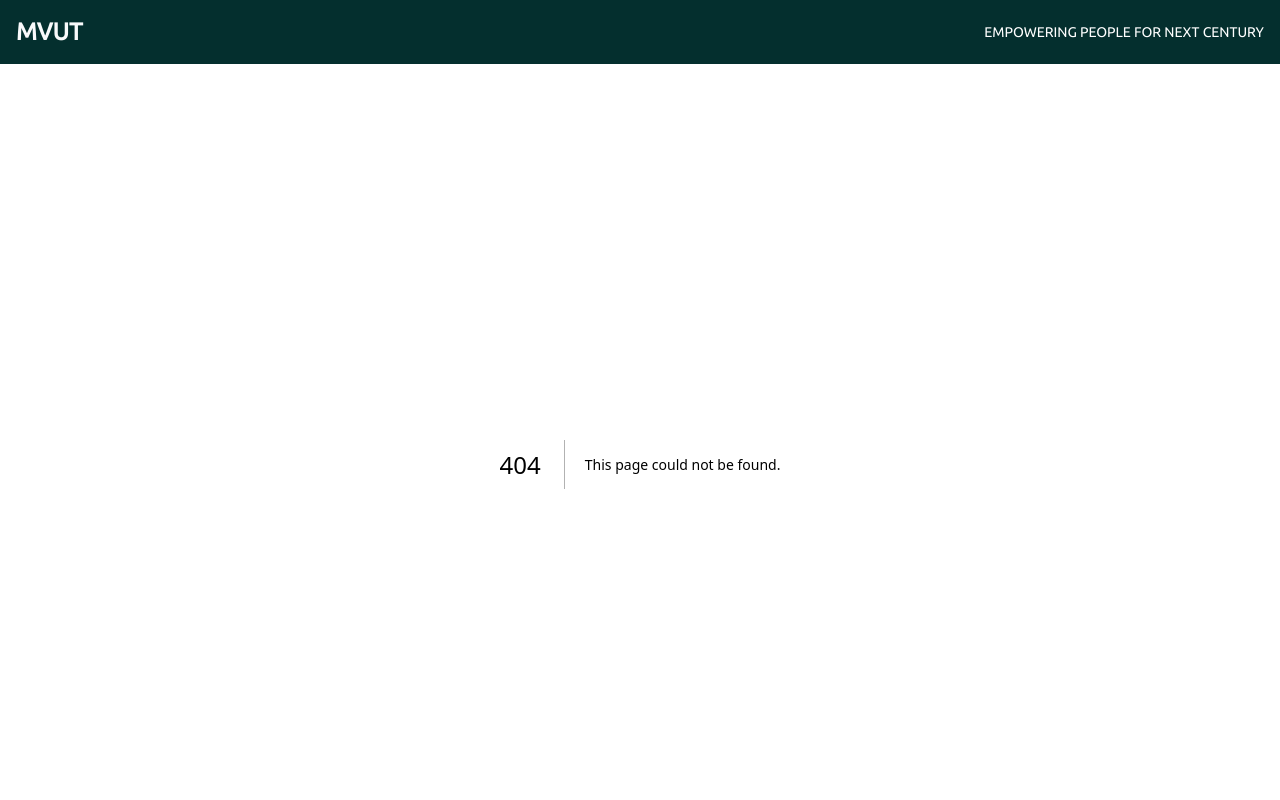
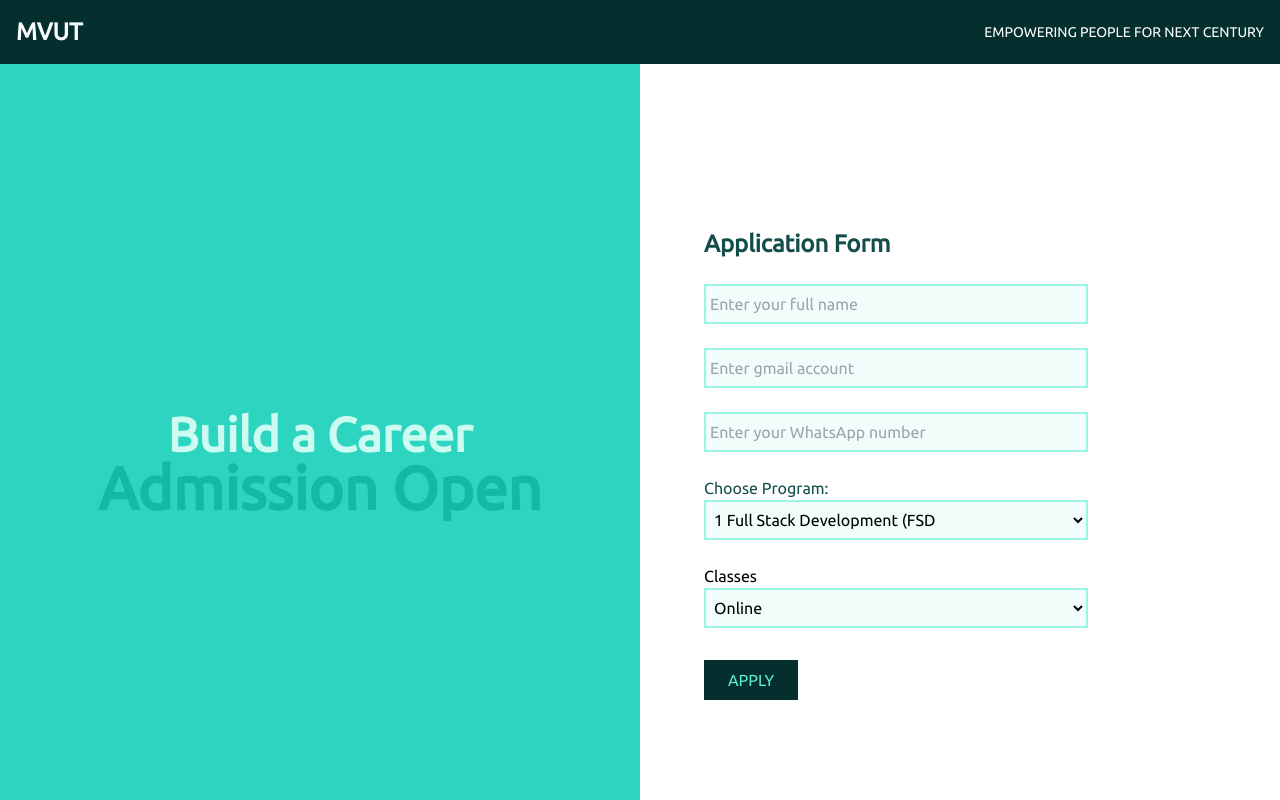
Before and after one commit to mvut/mvut, a Next.js app: page /apply in a window 1280 px wide. Before the commit this address had no page. Shown: the top 800 px of the page. Built offline with nearby package versions, Linux system fonts and the light colour scheme.

Commit message:
Apply v1.1

```diff
--- /dev/null
+++ b/app/apply/page.tsx
@@ -0,0 +1,53 @@
+export default function ApplicationForm(){
+    const programs =[
+        {id:1, program:"Full Stack Development (FSD"},
+        {id:2, program:"Artificial Intelligence"},
+        {id:3, program:"Web Designing and Graphics"},
+        {id:4, program:"Data Science"},
+        {id:5, program:"Research and Development"},
+        {id:6, program:"Interpersonal Skills"},
+    ]
+    return(
+        <div className={'flex flex-row md:min-h-screen items-center justify-center'}>
+            <div className={'hidden md:flex md:flex-col min-h-screen md:w-1/2 bg-teal-400 items-center justify-center'}>
+                <p className={'text-teal-100 text-5xl font-bold text-center'}>Build a Career</p>
+                <p className={'text-teal-500 text-6xl font-bold text-center'}>Admission Open</p>
+            </div>
+
+            <form className={'flex flex-col md:w-1/2 items-start justify-center md:gap-6 p-2 lg:pl-16'}>
+                <p className={'text-teal-900 text-2xl font-bold text-center'}>Application Form</p>
+
+                <input type={'text'} placeholder={'Enter your full name'} className={'md:h-10 md:w-96 bg-teal-50 p-1 border-2 border-teal-200'}/>
+                <input type={'text'} placeholder={'Enter gmail account'} className={'md:h-10 md:w-96 bg-teal-50 p-1 border-2 border-teal-200'}/>
+                <input type={'text'} placeholder={'Enter your WhatsApp number'} className={'md:h-10 md:w-96 bg-teal-50 p-1 border-2 border-teal-200'}/>
+
+                <div className={'flex flex-col'}>
+                    <label className={'text-teal-900'}>Choose Program:</label>
+                    <select className={'md:h-10 md:w-96 bg-teal-50 p-1 border-2 border-teal-200'}>
+                        {
+                            programs ?
+                                programs.map((program) => {
+                                    return <option key={program["program"]}
+                                                   value={program["id"]}>{program["id"]} {program["program"]}</option>
+                                }) : null
+                        }
+                    </select>
+                </div>
+
+                <div className={'flex flex-col '}>
+                    <label>Classes</label>
+                    <select className={'md:h-10 md:w-96 bg-teal-50 p-1 border-2 border-teal-200'}>
+                        <option value={1}>Online</option>
+                        <option value={2}>Onsite</option>
+                    </select>
+                </div>
+
+                <button type={'submit'}
+                        className={'text-md bg-teal-950 text-teal-300 rounded-lg uppercase hover:bg-teal-800 md:p-2 md:px-6 py-2 mt-2'}>Apply
+                </button>
+            </form>
+
+
+        </div>
+    )
+}
--- a/app/components/footer.tsx
+++ b/app/components/footer.tsx
@@ -1,6 +1,7 @@
 import Link from "next/link";
 import { FaWhatsapp } from "react-icons/fa";
 import { TfiEmail } from "react-icons/tfi";
+// import { TfiLocationPin } from "react-icons/tfi";
 
 export default function FooterComponent(){
     return (
@@ -8,13 +9,16 @@ export default function FooterComponent(){
 
             <div className="flex flex-col sm:flex-row justify-between items-center text-white py-6 px-6">
                 <div className="flex flex-col justify-center items-start gap-2 py-2 ">
-                    <p className={'font-bold text-xl'}>MVUT</p>
+                    <p className={'font-bold text-xl'}>Contact</p>
                     <p className={'flex items-center justify-center text-white gap-2'}>
                         <TfiEmail/> mvut.usa@gmail.com
                     </p>
                     <p className={'flex items-center justify-center text-white gap-2'}>
                         <FaWhatsapp/> +17472094775
                     </p>
+                    {/*<p className={'flex items-center justify-center text-white gap-2'}>*/}
+                    {/*    <TfiLocationPin /> +17472094775*/}
+                    {/*</p>*/}
                 </div>
                 <p className={'text-xs'}>Powered by
                     <Link className={'text-amber-300'} href={'https://www.linkedin.com/in/drsagher/'} target={'_blank'}> Abubakar</Link>
--- a/app/components/nav.tsx
+++ b/app/components/nav.tsx
@@ -20,7 +20,7 @@ return(
                     Unlocking Potential through Quality Education, Logical Inquiry, Human Compassion, and Intelligent
                     Innovation. Join us on
                 </p>
-                <div className={'flex gap-2 text-teal-200'}>
+                <div className={'flex gap-2 text-teal-200 py-10'}>
 
                     <Link target="_blank" href="https://chat.whatsapp.com/CFrP44L2ZbP9V01e1lcTN7"
                           className="hover:text-teal-500">
--- a/app/components/slogan.tsx
+++ b/app/components/slogan.tsx
@@ -7,7 +7,7 @@ export default function SloganPage(){
         <div className="flex flex-col md:flex-row md:p-4 py-16 bg-teal-900 w-full items-center justify-center">
             <div className={'flex items-center justify-center flex-col w-1/2 md:leading-relaxed '}>
                 <p className={'text-xl leading-relaxed text-teal-200 md:text-5xl md:py-10'}> Admission open</p>
-                   <Link href={''} className={'text-md bg-teal-950 text-teal-300 rounded-full uppercase hover:bg-teal-800 p-2 px-6'}>apply</Link>
+                   <Link href={'/apply'} className={'text-md bg-teal-950 text-teal-300 rounded-full uppercase hover:bg-teal-800 p-2 px-6'}>apply</Link>
             </div>
             <div className={'hidden md:flex items-center justify-center w-1/2'}>
                 <Image src={Students} alt={''} className={'md:h-96 md:w-auto shadow-amber-200 rounded-l-full border-l-4 border-r-2 border-amber-300 '}/>
--- a/app/layout.tsx
+++ b/app/layout.tsx
@@ -2,6 +2,7 @@ import type { Metadata } from "next";
 import { Ubuntu } from "next/font/google";
 import "./globals.css";
 import NavbarComponent from "@/app/components/navbar";
+import FooterComponent from "@/app/components/footer";
 
 const inter = Ubuntu({ subsets: ["latin"], weight:['400'] });
 
@@ -17,11 +18,10 @@ export default function RootLayout({
 }>) {
   return (
     <html lang="en" className={'scroll-smooth'}>
-
       <body className={inter.className}>
       <NavbarComponent/>
-
       {children}
+      <FooterComponent/>
       </body>
     </html>
   );
--- a/package.json
+++ b/package.json
@@ -10,11 +10,15 @@
   },
   "dependencies": {
     "@radix-ui/react-dialog": "^1.0.5",
+    "@vercel/postgres": "^0.9.0",
+    "bcrypt": "^5.1.1",
     "class-variance-authority": "^0.7.0",
     "clsx": "^2.1.1",
+    "drizzle-orm": "^0.33.0",
     "framer-motion": "^11.3.30",
     "lucide-react": "^0.378.0",
     "next": "14.2.3",
+    "next-auth": "^4.24.7",
     "next-video": "^1.0.6",
     "react": "^18",
     "react-dom": "^18",
@@ -26,6 +30,7 @@
     "@types/node": "^20",
     "@types/react": "^18",
     "@types/react-dom": "^18",
+    "drizzle-kit": "^0.24.2",
     "eslint": "^8",
     "eslint-config-next": "14.2.3",
     "postcss": "^8",
```
Also changed, not shown: 2 other files (tests, documents, lock files or other folders).
